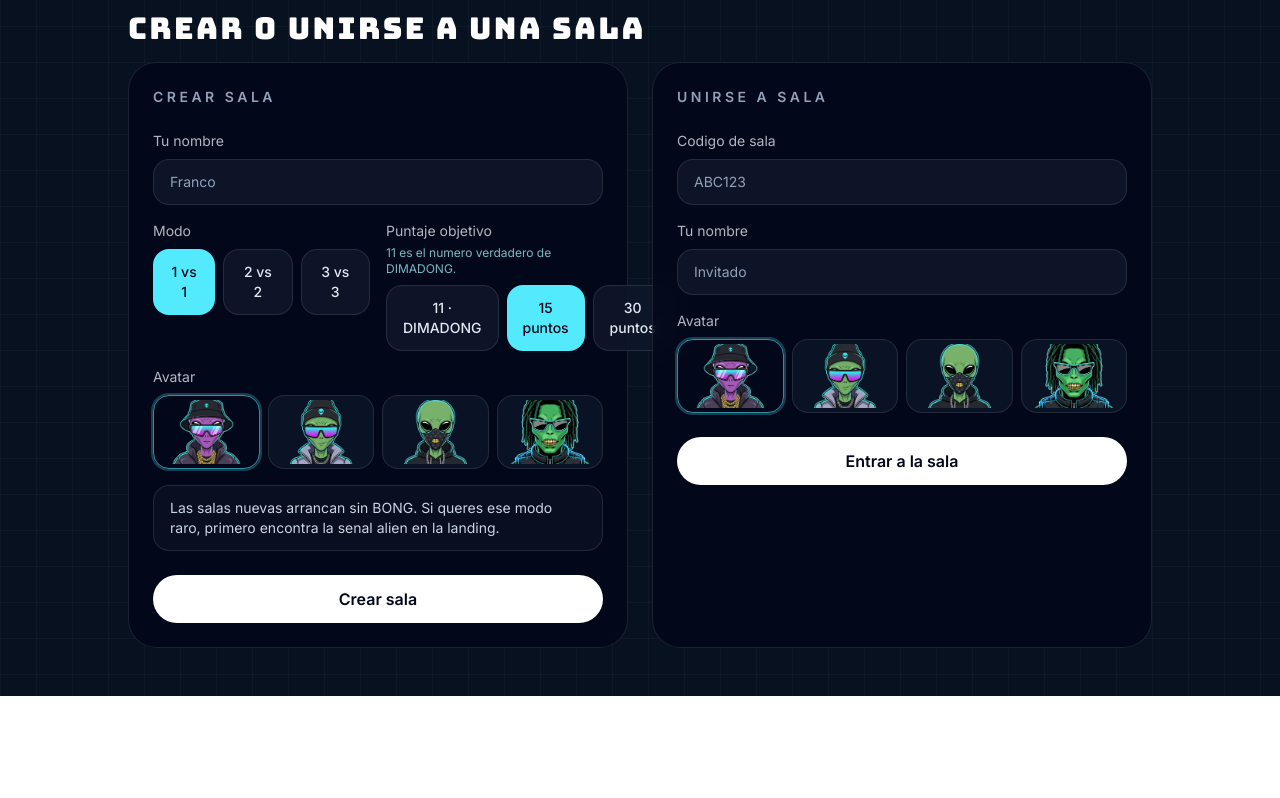
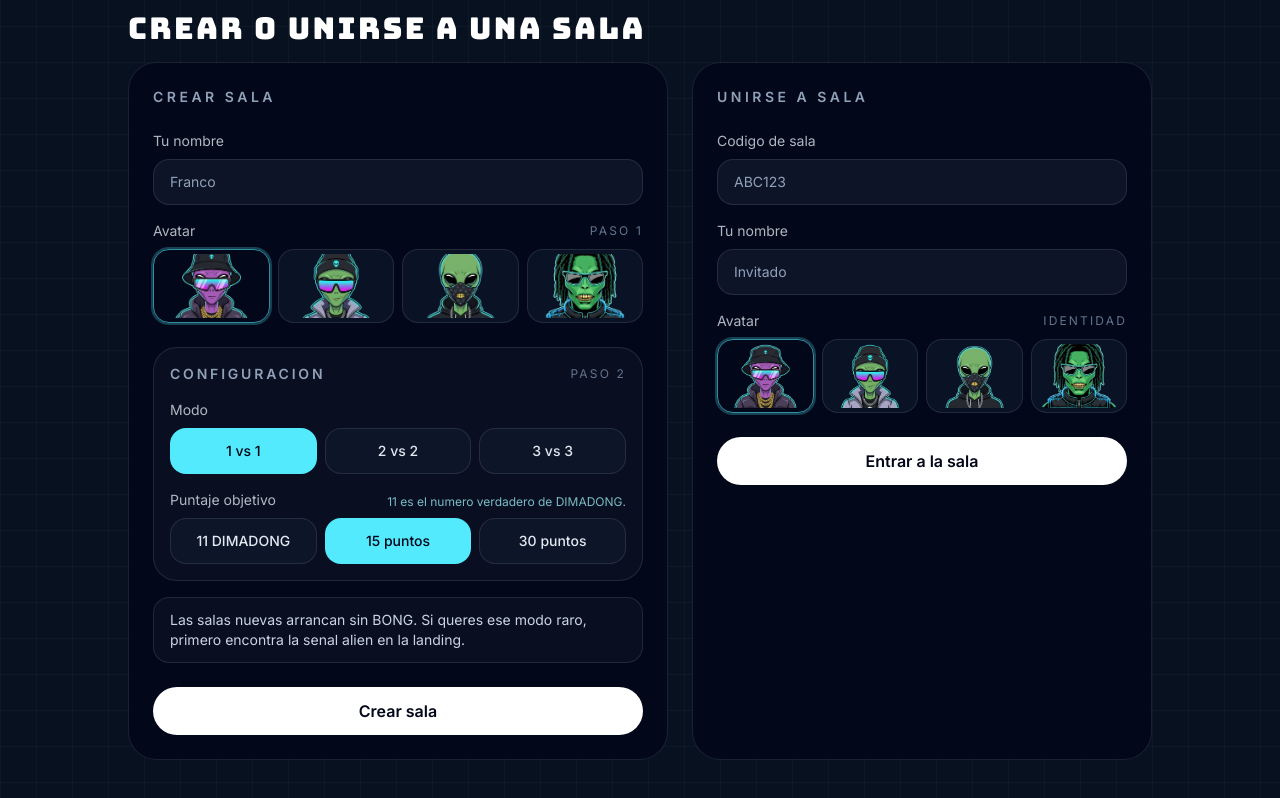
Before and after one commit to cotte4/TRUCONG, a Next.js app in the folder apps/web/: page / in a window 1280 px wide. Shown: the part 874-1672 px from the top of the page. Before the commit the page ends 1570 px from the top, so only its background shows below. Built offline with nearby package versions, Linux system fonts and the light colour scheme; no server answers.

Commit message:
Refine home lobby setup flow and reuse avatar picker

```diff
--- a/apps/web/components/home-client.tsx
+++ b/apps/web/components/home-client.tsx
@@ -125,6 +125,47 @@ async function postJson<TBody, TResult>(url: string, body: TBody): Promise<TResu
       throw retryError;
     }
   }
+}
+
+function AvatarPicker({
+  selectedAvatarId,
+  onSelect,
+}: {
+  selectedAvatarId: string;
+  onSelect: (avatarId: string) => void;
+}) {
+  return (
+    <div className="mt-2 grid grid-cols-4 gap-2">
+      {AVATAR_OPTIONS.map((avatar) => {
+        const active = selectedAvatarId === avatar.id;
+
+        return (
+          <button
+            key={avatar.id}
+            type="button"
+            onClick={() => onSelect(avatar.id)}
+            className={`overflow-hidden rounded-2xl border p-1 transition ${
+              active
+                ? "border-cyan-300/60 ring-2 ring-cyan-300/25"
+                : "border-white/10 bg-slate-900/70 hover:bg-slate-900"
+            }`}
+            aria-label={`Elegir avatar ${avatar.label}`}
+            aria-pressed={active}
+          >
+            <div className="relative h-16 w-full overflow-hidden rounded-xl">
+              <Image
+                src={avatar.imagePath}
+                alt={avatar.label}
+                fill
+                className="object-cover"
+                loading="lazy"
+              />
+            </div>
+          </button>
+        );
+      })}
+    </div>
+  );
 }
 
 export function HomeClient({ bongUnlocked = false }: { bongUnlocked?: boolean }) {
@@ -267,7 +308,7 @@ export function HomeClient({ bongUnlocked = false }: { bongUnlocked?: boolean })
   };
 
   return (
-    <section className="grid gap-6 lg:grid-cols-2">
+    <section className="grid gap-6 lg:grid-cols-[minmax(0,1.08fr)_minmax(0,0.92fr)]">
       <form
         onSubmit={handleCreate}
         className="rounded-[1.75rem] border border-white/10 bg-slate-950/72 p-6 backdrop-blur"
@@ -285,37 +326,68 @@ export function HomeClient({ bongUnlocked = false }: { bongUnlocked?: boolean })
             maxLength={24}
           />
         </label>
-        <div className="mt-4 grid gap-4 sm:grid-cols-2">
+        <div className="mt-4">
+          <div className="flex items-center justify-between gap-3">
+            <p className="text-sm text-slate-200/78">Avatar</p>
+            <p className="text-xs uppercase tracking-[0.18em] text-slate-500">
+              Paso 1
+            </p>
+          </div>
+          <AvatarPicker
+            selectedAvatarId={selectedCreateAvatarId}
+            onSelect={setCreateAvatarIdRaw}
+          />
+        </div>
+        <div className="mt-6 rounded-[1.5rem] border border-white/10 bg-white/[0.03] p-4">
+          <div className="flex items-center justify-between gap-3">
+            <p className="text-sm font-semibold uppercase tracking-[0.2em] text-slate-400">
+              Configuracion
+            </p>
+            <p className="text-xs uppercase tracking-[0.18em] text-slate-500">
+              Paso 2
+            </p>
+          </div>
+          <div className="mt-4 space-y-4">
             <div>
+              <div className="flex flex-wrap items-center justify-between gap-2">
                 <p className="text-sm text-slate-200/78">Modo</p>
-            <div className="mt-2 flex gap-2">
+                {maxPlayers === 6 ? (
+                  <span className="rounded-full border border-cyan-300/25 bg-cyan-300/10 px-3 py-1 text-[11px] uppercase tracking-[0.2em] text-cyan-100">
+                    Experimental
+                  </span>
+                ) : null}
+              </div>
+              <div className="mt-2 grid grid-cols-3 gap-2">
                 {([2, 4, 6] as const).map((value) => (
                   <button
                     key={value}
                     type="button"
                     onClick={() => setMaxPlayers(value)}
-                  className={`rounded-2xl px-4 py-3 text-sm font-medium transition ${
+                    className={`rounded-2xl px-3 py-3 text-center text-sm font-medium transition ${
                       maxPlayers === value
                         ? "bg-cyan-300 text-slate-950"
                         : "border border-white/10 bg-slate-900/90 text-slate-200"
                     }`}
+                    aria-pressed={maxPlayers === value}
                   >
                     {value === 2 ? "1 vs 1" : value === 4 ? "2 vs 2" : "3 vs 3"}
                   </button>
                 ))}
               </div>
               {maxPlayers === 6 ? (
-              <p className="mt-1 text-xs text-cyan-200/75">
+                <p className="mt-2 text-xs text-cyan-200/75">
                   Incluye PICA PICA cada dos rondas.
                 </p>
               ) : null}
             </div>
             <div>
+              <div className="flex flex-wrap items-end justify-between gap-2">
                 <p className="text-sm text-slate-200/78">Puntaje objetivo</p>
-            <p className="mt-1 text-xs text-cyan-200/75">
+                <p className="text-xs text-cyan-200/75">
                   11 es el numero verdadero de DIMADONG.
                 </p>
-            <div className="mt-2 flex gap-2">
+              </div>
+              <div className="mt-2 grid gap-2 sm:grid-cols-3">
                 {[11, 15, 30].map((value) => (
                   <button
                     key={value}
@@ -326,43 +398,13 @@ export function HomeClient({ bongUnlocked = false }: { bongUnlocked?: boolean })
                         ? "bg-cyan-300 text-slate-950"
                         : "border border-white/10 bg-slate-900/90 text-slate-200"
                     }`}
+                    aria-pressed={targetScore === value}
                   >
-                  {value === 11 ? "11 · DIMADONG" : `${value} puntos`}
+                    {value === 11 ? "11 DIMADONG" : `${value} puntos`}
                   </button>
                 ))}
               </div>
             </div>
-        </div>
-        <div className="mt-4">
-          <p className="text-sm text-slate-200/78">Avatar</p>
-          <div className="mt-2 grid grid-cols-4 gap-2">
-            {AVATAR_OPTIONS.map((avatar) => {
-              const active = selectedCreateAvatarId === avatar.id;
-
-              return (
-                <button
-                  key={avatar.id}
-                  type="button"
-                  onClick={() => setCreateAvatarIdRaw(avatar.id)}
-                  className={`overflow-hidden rounded-2xl border p-1 transition ${
-                    active
-                      ? "border-cyan-300/60 ring-2 ring-cyan-300/25"
-                      : "border-white/10 bg-slate-900/70 hover:bg-slate-900"
-                  }`}
-                  aria-label={`Elegir avatar ${avatar.label}`}
-                >
-                  <div className="relative h-16 w-full overflow-hidden rounded-xl">
-                    <Image
-                      src={avatar.imagePath}
-                      alt={avatar.label}
-                      fill
-                      className="object-cover"
-                      loading="lazy"
-                    />
-                  </div>
-                </button>
-              );
-            })}
           </div>
         </div>
         <div
@@ -417,36 +459,16 @@ export function HomeClient({ bongUnlocked = false }: { bongUnlocked?: boolean })
           />
         </label>
         <div className="mt-4">
+          <div className="flex items-center justify-between gap-3">
             <p className="text-sm text-slate-200/78">Avatar</p>
-          <div className="mt-2 grid grid-cols-4 gap-2">
-            {AVATAR_OPTIONS.map((avatar) => {
-              const active = selectedJoinAvatarId === avatar.id;
-
-              return (
-                <button
-                  key={avatar.id}
-                  type="button"
-                  onClick={() => setJoinAvatarIdRaw(avatar.id)}
-                  className={`overflow-hidden rounded-2xl border p-1 transition ${
-                    active
-                      ? "border-cyan-300/60 ring-2 ring-cyan-300/25"
-                      : "border-white/10 bg-slate-900/70 hover:bg-slate-900"
-                  }`}
-                  aria-label={`Elegir avatar ${avatar.label}`}
-                >
-                  <div className="relative h-16 w-full overflow-hidden rounded-xl">
-                    <Image
-                      src={avatar.imagePath}
-                      alt={avatar.label}
-                      fill
-                      className="object-cover"
-                      loading="lazy"
+            <p className="text-xs uppercase tracking-[0.18em] text-slate-500">
+              Identidad
+            </p>
+          </div>
+          <AvatarPicker
+            selectedAvatarId={selectedJoinAvatarId}
+            onSelect={setJoinAvatarIdRaw}
           />
-                  </div>
-                </button>
-              );
-            })}
-          </div>
         </div>
         <button
           type="submit"
```
Also changed, not shown: 2 other files (tests, documents, lock files or other folders). Lines whose indentation alone changed are shown as unchanged.
